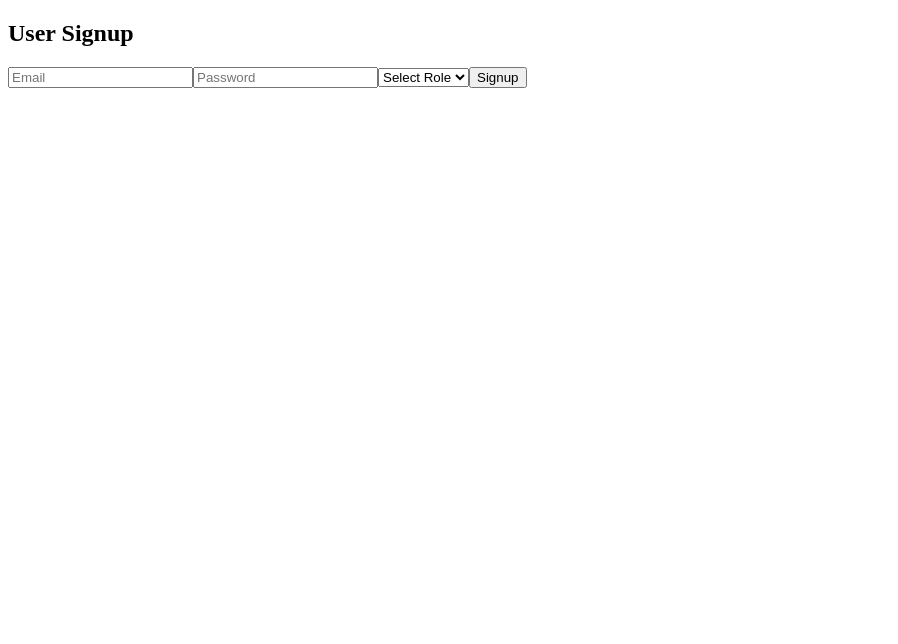
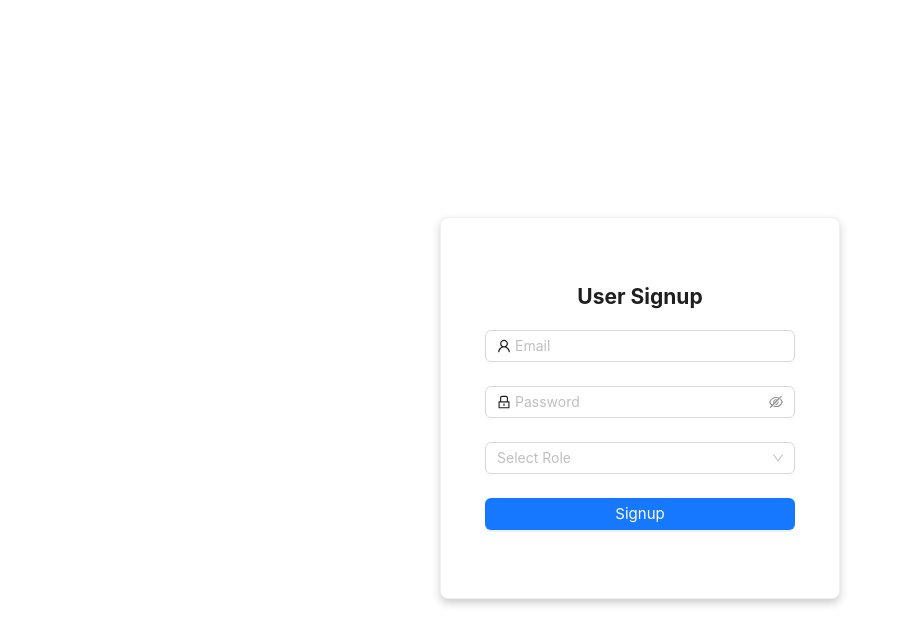
Before and after one commit to suzandsouza/Khoj, a React (Create React App) app: page /signup in a window 1280 px wide. Shown: the top 644 px of the page, without its empty margins (0-898 px from the left). Built offline with nearby package versions, Linux system fonts and the light colour scheme.

Commit message:
Added form validation to signup and signin pages and also some styling

```diff
--- a/src/pages/Signin.js
+++ b/src/pages/Signin.js
@@ -2,9 +2,12 @@ import React, { useState } from "react";
 import { Link, useNavigate } from "react-router-dom";
 import abi from "../abi/newabi.json"
 import contractaddress from "../abi/contractaddress.json"
+import { Form, Input, Button, Card, Select } from "antd";
+import { UserOutlined, LockOutlined } from "@ant-design/icons";
 const { ethers } = require("ethers");
 
 const Login = () => {
+	const [form] = Form.useForm();
 	const [email, setEmail] = useState("");
 	const [password, setPassword] = useState("");
 	const [role, setRole] = useState("");
@@ -13,7 +16,7 @@ const Login = () => {
 
 const contractAddress=contractaddress
 const contractABI=abi
-	const handleLogin = async () => {
+	const handleLogin = async (values) => {
 		try {
 		  if (typeof window.ethereum === 'undefined') {
 			alert("Please install and unlock MetaMask to use this application.");
@@ -46,12 +49,12 @@ const contractABI=abi
 
       console.log('form ',email)
       console.log('contract',researcher.username)
-		  if (researcher.username === email && researcher.password === password) {
+		  if (researcher.username === values.email && researcher.password === values.password) {
       console.log('form ',email)
       console.log('contract',researcher.email)
 			setRole("researcher");
 			  navigate("/researcher");
-		  } else if (funder && funder.username === email && funder.password === password) {
+		  } else if (funder && funder.username === values.email && funder.password === values.password) {
 			setRole("funder");
 			  navigate("/funder");
 		  } else {
@@ -64,21 +67,32 @@ const contractABI=abi
 	  };
 
 	return (
-	  <div>
-		<h2>User Login</h2>
-		<input
-		  type="email"
-		  placeholder="Email"
-		  value={email}
-		  onChange={(e) => setEmail(e.target.value)}
-		/>
-		<input
-		  type="password"
-		  placeholder="Password"
-		  value={password}
-		  onChange={(e) => setPassword(e.target.value)}
-		/>
-		<button onClick={handleLogin}>Login</button>
+		<div style={{ display: "flex", justifyContent: "center", alignItems: "center", height: "100vh" }}>
+		<Card style={{ width: 400, padding: 20, boxShadow: "0 4px 8px 0 rgba(0, 0, 0, 0.2)" }}>
+		  <h2 style={{ textAlign: "center" }}>User Login</h2>
+		  <Form form={form} onFinish={handleLogin}>
+			<Form.Item
+			  name="email"
+			  rules={[
+				{ required: true, message: "Please enter your email" },
+				{ type: "email", message: "Please enter a valid email" },
+			  ]}
+			>
+			  <Input prefix={<UserOutlined />} placeholder="Email" />
+			</Form.Item>
+			<Form.Item
+			  name="password"
+			  rules={[{ required: true, message: "Please enter your password" }]}
+			>
+			  <Input.Password prefix={<LockOutlined />} placeholder="Password" />
+			</Form.Item>
+			<Form.Item>
+			  <Button type="primary" htmlType="submit" style={{ width: "100%", fontSize: "15px" }}>
+				Login
+			  </Button>
+			</Form.Item>
+		  </Form>
+		</Card>
 	  </div>
 	);
   };
--- a/src/pages/Signup.js
+++ b/src/pages/Signup.js
@@ -1,23 +1,21 @@
 import React, { useState } from "react";
 import { Link } from "react-router-dom";
-import { Web3Provider } from 'ethers';
 import abi from "../abi/newabi.json"
 import contractaddress from "../abi/contractaddress.json"
-const Web3 = require("web3");
+import { Form, Input, Button, Card, Select } from "antd";
+import { UserOutlined, LockOutlined } from "@ant-design/icons";
+
 const { ethers } = require("ethers");
-
+const { Option } = Select;
 
 const Signup = () => {
-  const [email, setEmail] = useState("");
-  const [password, setPassword] = useState("");
-  const [role, setRole] = useState("");
   const [registered, setRegistered] = useState(false);
 
-
+  const [form] = Form.useForm(); // Create a form instance
   const contractAddress = contractaddress
 
   const contractABI=abi
-  const handleSignup = async () => {
+  const handleSignup = async (values) => {
     try {
       if (typeof window.ethereum === 'undefined') {
         // MetaMask is not installed or not accessible
@@ -37,10 +35,10 @@ const Signup = () => {
       // Create a contract instance
       const contract = new ethers.Contract(contractAddress, contractABI, signer);
 
-      if (role === "researcher") {
-        await contract.registerResearcher(email, password);
-      } else if (role === "funder") {
-        await contract.registerFunder(email, password);
+      if (values.role === "researcher") {
+        await contract.registerResearcher(values.email, values.password);
+      } else if (values.role === "funder") {
+        await contract.registerFunder(values.email, values.password);
       } else {
         alert("Invalid role");
         return;
@@ -55,45 +53,60 @@ const Signup = () => {
   };
 
   const handleReset = () => {
-    setEmail("");
-    setPassword("");
-    setRole("");
+    form.resetFields();
     setRegistered(false);
   };
 
   return (
-    <div>
+    <div style={{ display: "flex", justifyContent: "center", alignItems: "center", height: "100vh"}}>
+      <Card style={{ width: 400, padding: 20, boxShadow: "0 4px 8px 0 rgba(0, 0, 0, 0.2)" }}>
         {registered ? (
           <div>
             <h2>Registration Successful!</h2>
             <p>
               Please proceed to the <Link to="/signin">Signin Page</Link> to log in.
             </p>
-          <button onClick={handleReset}>Register Another User</button>
+            <Button type="primary" onClick={handleReset}>
+              Register Another User
+            </Button>
           </div>
         ) : (
           <div>
-          <h2>User Signup</h2>
-          <input
-            type="email"
-            placeholder="Email"
-            value={email}
-            onChange={(e) => setEmail(e.target.value)}
-          />
-          <input
-            type="password"
-            placeholder="Password"
-            value={password}
-            onChange={(e) => setPassword(e.target.value)}
-          />
-          <select value={role} onChange={(e) => setRole(e.target.value)}>
-            <option value="">Select Role</option>
-            <option value="researcher">Researcher</option>
-            <option value="funder">Funder</option>
-          </select>
-          <button onClick={handleSignup}>Signup</button>
+            <h2 style={{ textAlign: "center" }}>User Signup</h2>
+            <Form form={form} onFinish={handleSignup}>
+              <Form.Item
+                name="email"
+                rules={[
+                  { required: true, message: "Please enter your email" },
+                  { type: "email", message: "Please enter a valid email" },
+                ]}
+              >
+                <Input prefix={<UserOutlined />} placeholder="Email" />
+              </Form.Item>
+              <Form.Item
+                name="password"
+                rules={[{ required: true, message: "Please enter your password" }]}
+              >
+                <Input.Password prefix={<LockOutlined />} placeholder="Password" />
+              </Form.Item>
+              <Form.Item
+                name="role"
+                rules={[{ required: true, message: "Please select a role" }]}
+              >
+                <Select placeholder="Select Role">
+                  <Option value="researcher">Researcher</Option>
+                  <Option value="funder">Funder</Option>
+                </Select>
+              </Form.Item>
+              <Form.Item>
+                <Button type="primary" htmlType="submit" style={{ width: "100%", fontSize: "15px"}}>
+                  Signup
+                </Button>
+              </Form.Item>
+            </Form>
           </div>
         )}
+      </Card>
     </div>
   );
 };
--- /dev/null
+++ b/webpack.config.js
@@ -0,0 +1,16 @@
+const GoogleFontsPlugin = require("google-fonts-webpack-plugin");
+
+module.exports = {
+  // ...other webpack configuration options
+
+  plugins: [
+    // ...other plugins
+
+    new GoogleFontsPlugin({
+      fonts: [
+        { family: "Poppins", variants: ["400", "500", "600", "700"] },
+        // Add more font families and variants if needed
+      ],
+    }),
+  ],
+};
```
Also changed, not shown: package.json (+5 -3 lines), 1 other file (tests, documents, lock files or other folders). Lines whose indentation alone changed are shown as unchanged.
